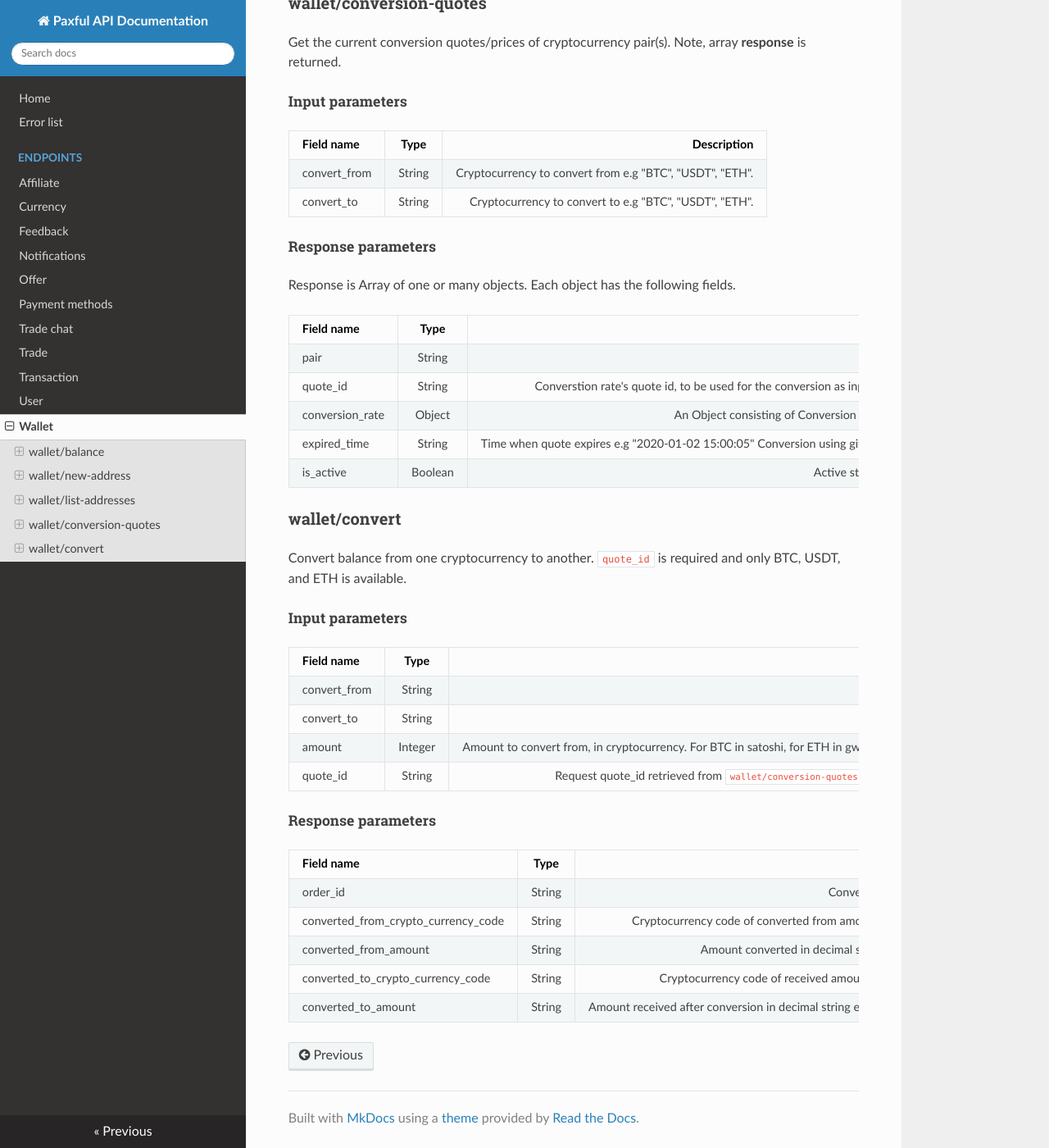
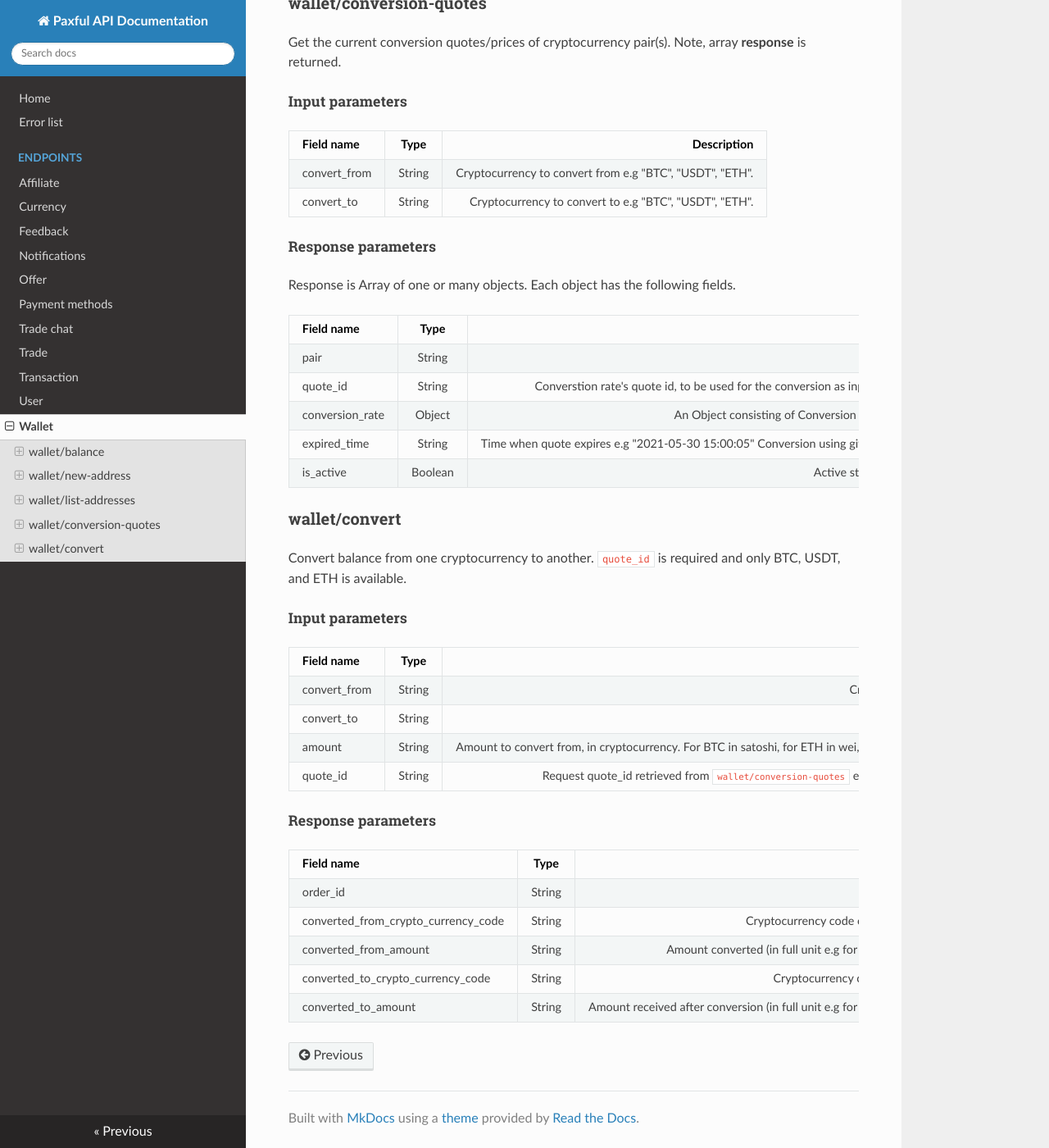
Before and after one commit to paxful/api-docs, an MkDocs documentation site: the page built from docs/endpoints/wallet.md, in a window 1280 px wide and 1400 px high, scrolled down 1310 px. Shown: the whole window at 82% size. Built offline with MkDocs 1.6.1, drawn with Linux system fonts in a browser that asks for light colours; nearby versions of some CDN libraries.

Commit message:
Update the doc to reflect conversion base unit, example conversion amount value and expired_time format

```diff
--- a/docs/endpoints/wallet.md
+++ b/docs/endpoints/wallet.md
@@ -67,7 +67,7 @@ Response is Array of one or many objects. Each object has the following fields.
 | pair     | String         |Conversion pair e.g BTCUSDT.       |
 | quote_id | String | Converstion rate's quote id, to be used for the conversion as input parameter e.g `"50165aec-44dd-4e41-9c180e04432e2b01"`. |
 | conversion_rate | Object | An Object consisting of Conversion Rate e.g `{"amount": "58421.55", "currency_code": "BTC"}`. |
-| expired_time | String | Time when quote expires e.g "2020-01-02 15:00:05" Conversion using given quote_id can be made before this time. Time is in UTC. |
+| expired_time | String | Time when quote expires e.g "2021-05-30 15:00:05" Conversion using given quote_id can be made before this time. Time is in UTC. |
 | is_active | Boolean | Active status of this pair. Shows if conversion of the pair is possible. |
 
 ### wallet/convert
@@ -80,7 +80,7 @@ Convert balance from one cryptocurrency to another. `quote_id` is required and o
 | ------------- | :------------:| ------------------------------------------------------:|
 | convert_from     | String         | Cryptocurrency to convert from e.g "BTC", "USDT", "ETH". |
 | convert_to | String | Cryptocurrency to convert to e.g "BTC", "USDT", "ETH". |
-| amount | Integer | Amount to convert from, in cryptocurrency. For BTC in satoshi, for ETH in gwei, for USDT in microcents. 1 USDT = 1000000 micocents. |
+| amount | String | Amount to convert from, in cryptocurrency. For BTC in satoshi, for ETH in wei, for USDT in microcents. 1 USDT = 1000000 micocents. |
 | quote_id | String | Request quote_id retrieved from `wallet/conversion-quotes` endpoint. If expired, new `quote_id` should be requested. |
 
 ##### Response parameters
@@ -89,6 +89,6 @@ Convert balance from one cryptocurrency to another. `quote_id` is required and o
 | ------------- | :------------:| ------------------------------------------------------:|
 | order_id     | String         | Conversion order id.      |
 | converted_from_crypto_currency_code | String | Cryptocurrency code of converted from amount e.g "BTC". |
-| converted_from_amount | String | Amount converted in decimal string e.g "0.5". |
+| converted_from_amount | String | Amount converted (in full unit e.g for BTC then "0.04", for USDT "10" etc). |
 | converted_to_crypto_currency_code | String | Cryptocurrency code of received amount e.g "USDT". |
-| converted_to_amount | String | Amount received after conversion in decimal string e.g "29219.55". |
+| converted_to_amount | String | Amount received after conversion (in full unit e.g for BTC then "0.04", for USDT "10" etc). |
```
